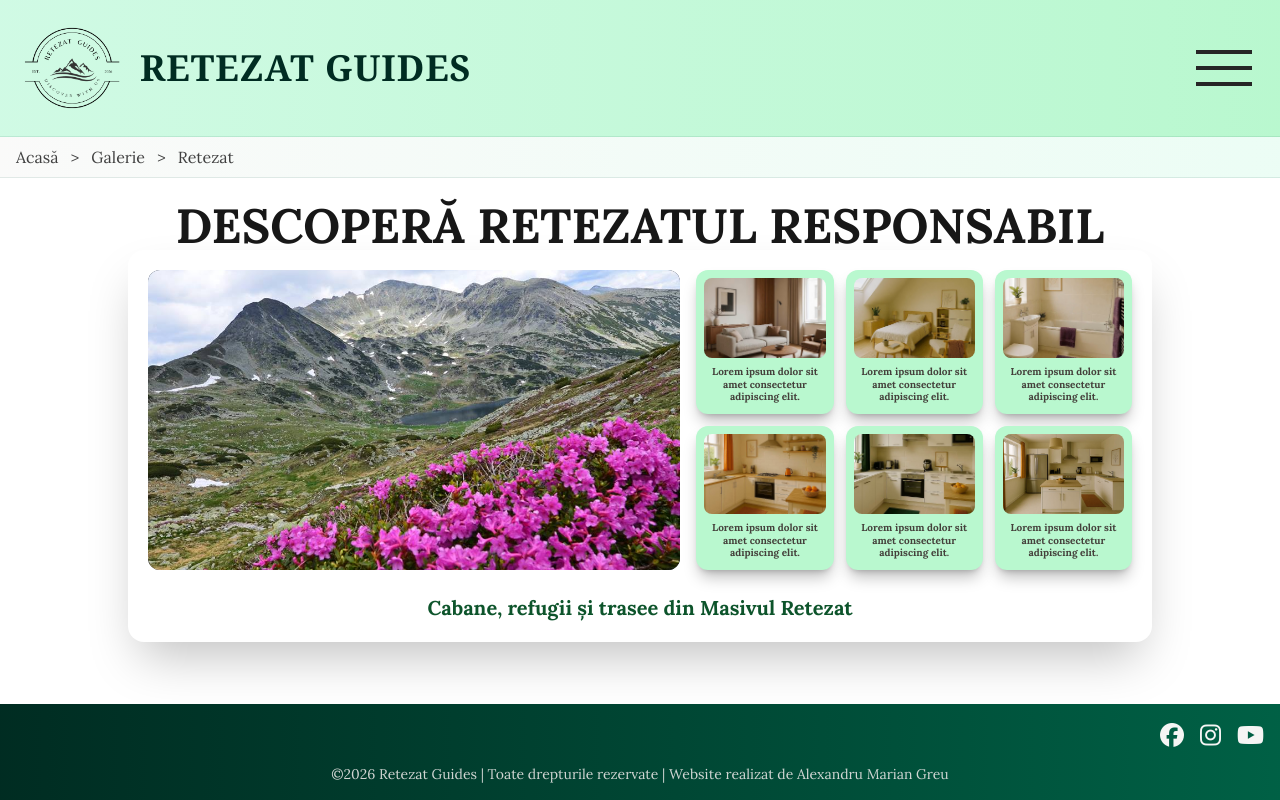
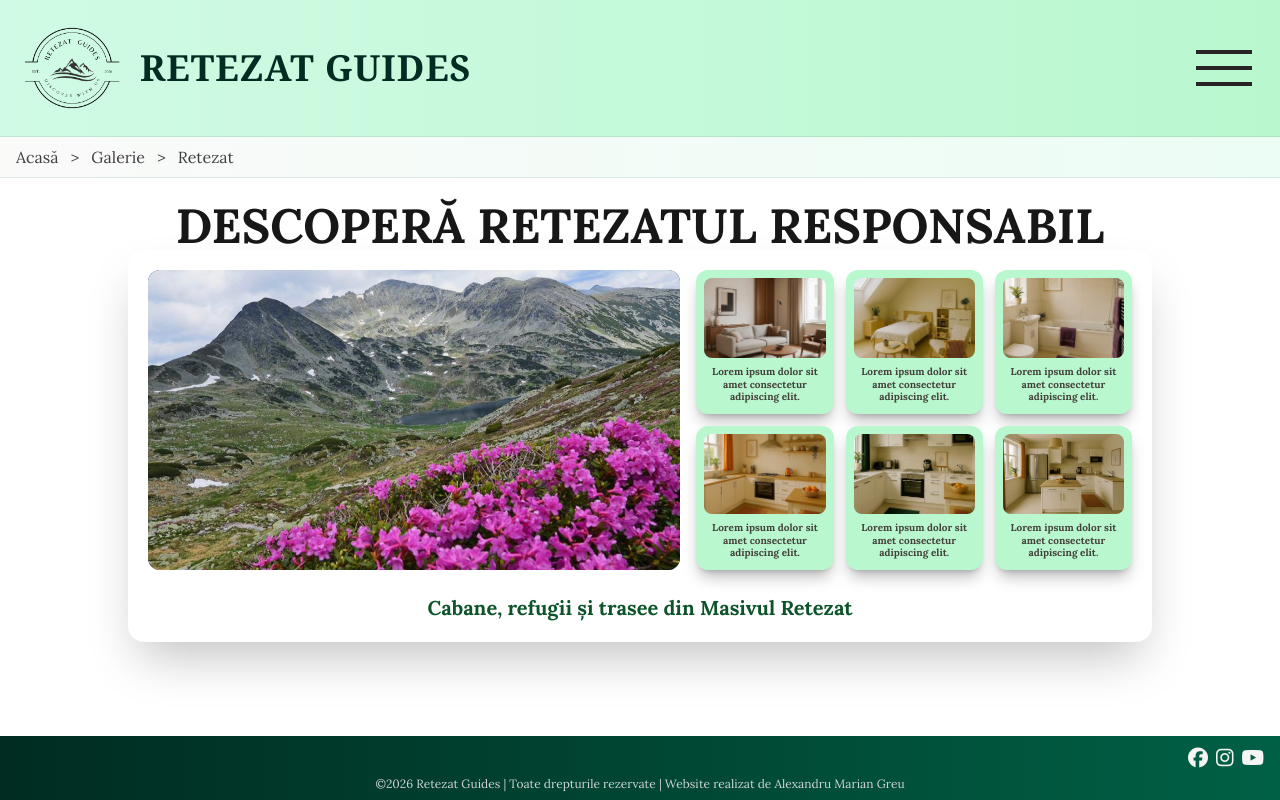
Before and after one commit to alexandrumariangreu/showcase-one, a website: page src/index.html in a window 1280 px wide. Drawn offline with nearby package versions, Linux system fonts and the light colour scheme; some packages are replaced by stand-ins of ours; a script that the page names is missing; a web font is replaced by a local one.

Commit message:
Updated `index.html` footer with refined spacing, typography, and layout adjustments; modified carousel interval in `script.js` for improved timing; extended `output.css` with new utility classes for margins, font sizes, and underline styling.

```diff
--- a/src/index.html
+++ b/src/index.html
@@ -142,14 +142,14 @@
 </main>
 
 <footer class="bg-gradient-to-r from-emerald-950 to-emerald-800 text-stone-100">
-  <div class="container mx-auto px-4 py-4">
-    <div class="flex justify-center md:justify-end gap-4 text-2xl">
+  <div class="container mx-auto px-4 py-2">
+    <div class="flex justify-center md:justify-end gap-2 text-xl">
       <a href="#" class="hover:text-emerald-300 transition"><i class="fa-brands fa-facebook"></i></a>
       <a href="#" class="hover:text-emerald-300 transition"><i class="fa-brands fa-instagram"></i></a>
       <a href="#" class="hover:text-emerald-300 transition"><i class="fa-brands fa-youtube"></i></a>
     </div>
 
-    <p class="text-center text-sm mt-3 text-stone-200/90">
+    <p class="text-center text-xs mt-1 text-stone-200/90">
       ©2026 Retezat Guides | Toate drepturile rezervate | Website realizat de Alexandru Marian Greu
     </p>
   </div>
--- a/src/script.js
+++ b/src/script.js
@@ -77,7 +77,7 @@ if (carouselImgA && carouselImgB) {
         indexImagine = urmatorIndex;
     };
 
-    setInterval(schimbaImaginea, 7000);
+    setInterval(schimbaImaginea, 5000);
 }
 
 if (typeof Fancybox !== "undefined") {
```
Also changed, not shown: src/output.css.
